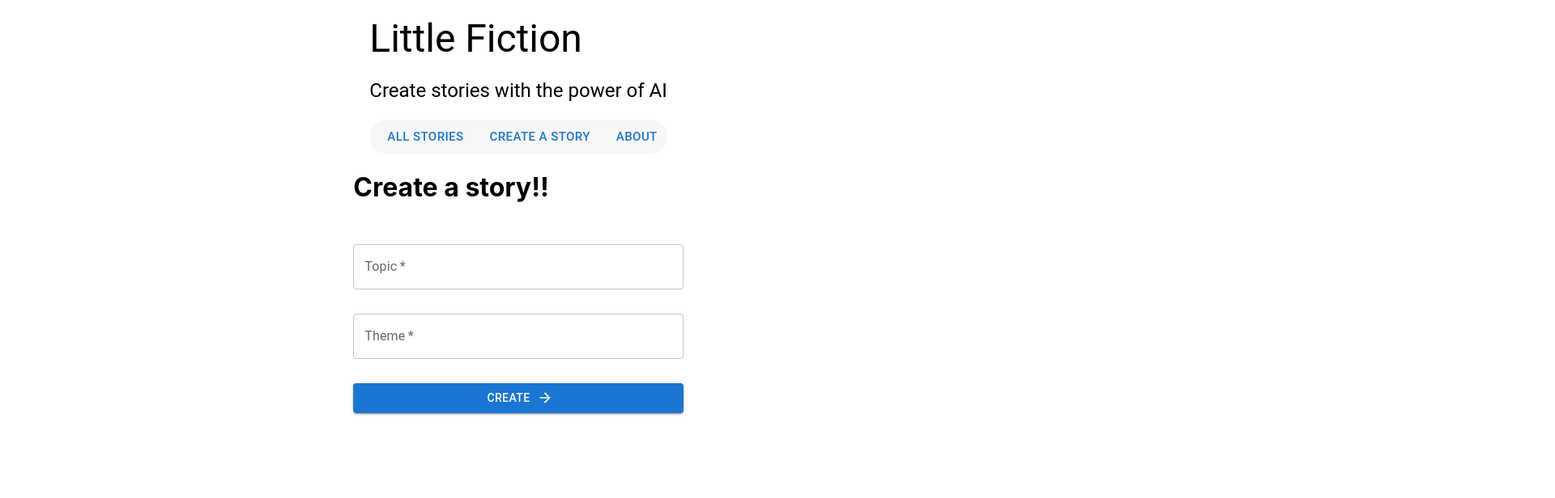
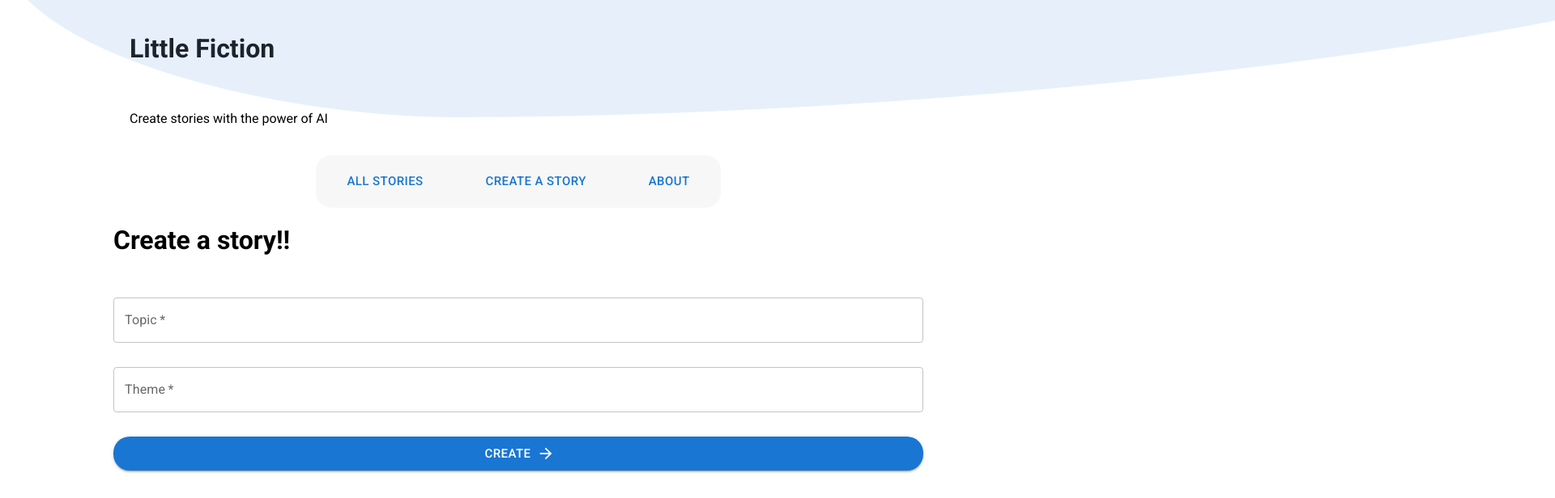
Before and after one commit to Eddy-cs/little-fiction, a Next.js app: page /create-story in a window 1280 px wide. Shown: the top 616 px of the page at 81% size, 1920 px wide, since content can reach past the window. Built offline with nearby package versions, Linux system fonts and the light colour scheme.

Commit message:
Added layout styling

```diff
--- a/components/Navbar.js
+++ b/components/Navbar.js
@@ -1,19 +1,16 @@
 import styles from "./Navbar.module.css";
 import { Fragment } from "react";
 import Link from "next/link";
-import { Button, Typography } from "@mui/material";
+import { Button } from "@mui/material";
 
 function NavbarLayout() {
   return (
     <Fragment>
       <div className={styles.navbar__tittle}>
-        <Typography variant="h3">Little Fiction</Typography>
-        <Typography variant="h5">
-          Create stories with the power of AI
-        </Typography>
+        <h1>Little Fiction</h1>
+        <p>Create stories with the power of AI</p>
       </div>
       <div className={styles.navbar__buttons}>
-        <img></img>
         <Link href="/">
           <Button size="large" variant="text">
             All stories
--- a/components/Navbar.module.css
+++ b/components/Navbar.module.css
@@ -3,10 +3,11 @@
   place-self: center;
   /* place-content: center; */
   grid-auto-flow: column;
-  gap: 10px;
+  /* grid-template-columns: 1fr 1fr 1fr; */
+  width: 50%;
   background-color: rgba(217, 217, 217, 0.21);
-  width: fit-content;
   border-radius: 19px;
+  height: 65px;
 }
 
 .navbar__tittle {
--- a/components/StoryForm.js
+++ b/components/StoryForm.js
@@ -20,10 +20,6 @@ function StoryForm(props) {
       topic: enteredTopic,
       theme: enteredTheme,
     };
-
-    console.log(typeof enteredTheme);
-    console.log(typeof enteredTopic);
-    console.log(storyData);
 
     //GPT-3 Code (async function added)
     const response = await fetch("/api/generate", {
@@ -49,6 +45,8 @@ function StoryForm(props) {
         {/* <input type="text" ref={topicRef}></input>
         <input type="text" ref={themeRef}></input> */}
         <Button
+          size="large"
+          sx={{ borderRadius: 5 }}
           variant="contained"
           type="submit"
           endIcon={<ArrowForwardIcon />}
@@ -57,7 +55,7 @@ function StoryForm(props) {
         </Button>
       </form>
       {/* Temporary display for API result */}
-      <Card>{result}</Card>
+      <Card height="500px">{result}</Card>
     </Fragment>
   );
 }
--- a/components/StoryList.js
+++ b/components/StoryList.js
@@ -4,13 +4,12 @@ import styles from "./StoryList.module.css";
 
 function StoryList(props) {
   const list = props.stories.map((e) => (
-    <Card key={e.id}>
+    <Card variant="outlined" key={e.id}>
       <h1>Title</h1>
       {e.story}
     </Card>
   ));
-  // const list = props.stories.map((e) => <h1>{e}</h1>);
-  // console.log(list);
+  // Add max height class to cards ---->sx={{maxHeight: 200}}
 
   return (
     <Fragment>
--- a/components/app.module.css
+++ b/components/app.module.css
@@ -1,6 +1,12 @@
-.grid {
-    display: grid;
-    place-content: center;
-    max-width: 1440px;
-    /* grid-template-columns: 2fr 10fr; */
+.layout__grid {
+  display: grid;
+  margin: auto;
+  max-width: 1000px;
 }
+
+.layout__ellipse {
+  position: absolute;
+  transform: translateX(-50vw);
+  left: 50%;
+  top: -150px;
+}
--- a/pages/_app.js
+++ b/pages/_app.js
@@ -1,4 +1,5 @@
 import { Fragment } from "react";
+import Head from "next/head";
 import NavbarLayout from "../components/Navbar";
 import "../styles/globals.css";
 import styles from "../components/app.module.css";
@@ -6,7 +7,14 @@ import styles from "../components/app.module.css";
 function MyApp({ Component, pageProps }) {
   return (
     <Fragment>
-      <div className={styles.grid}>
+      <Head>
+        <link
+          rel="stylesheet"
+          href="https://fonts.googleapis.com/css?family=Roboto:300,400,500,700&display=swap"
+        />
+      </Head>
+      <img className={styles.layout__ellipse} src={"/Ellipse1.png"}></img>
+      <div className={styles.layout__grid}>
         <NavbarLayout />
         <Component {...pageProps} />
       </div>
--- a/styles/globals.css
+++ b/styles/globals.css
@@ -2,8 +2,8 @@ html,
 body {
   padding: 0;
   margin: 0;
-  font-family: -apple-system, BlinkMacSystemFont, Segoe UI, Roboto, Oxygen,
-    Ubuntu, Cantarell, Fira Sans, Droid Sans, Helvetica Neue, sans-serif;
+  font-family: roboto, -apple-system, BlinkMacSystemFont, Segoe UI, Roboto,
+    Oxygen, Ubuntu, Cantarell, Fira Sans, Droid Sans, Helvetica Neue, sans-serif;
 }
 
 a {
```
Also changed, not shown: components/StoryList.module.css (+9 -3 lines), public/Ellipse1.png (added).
